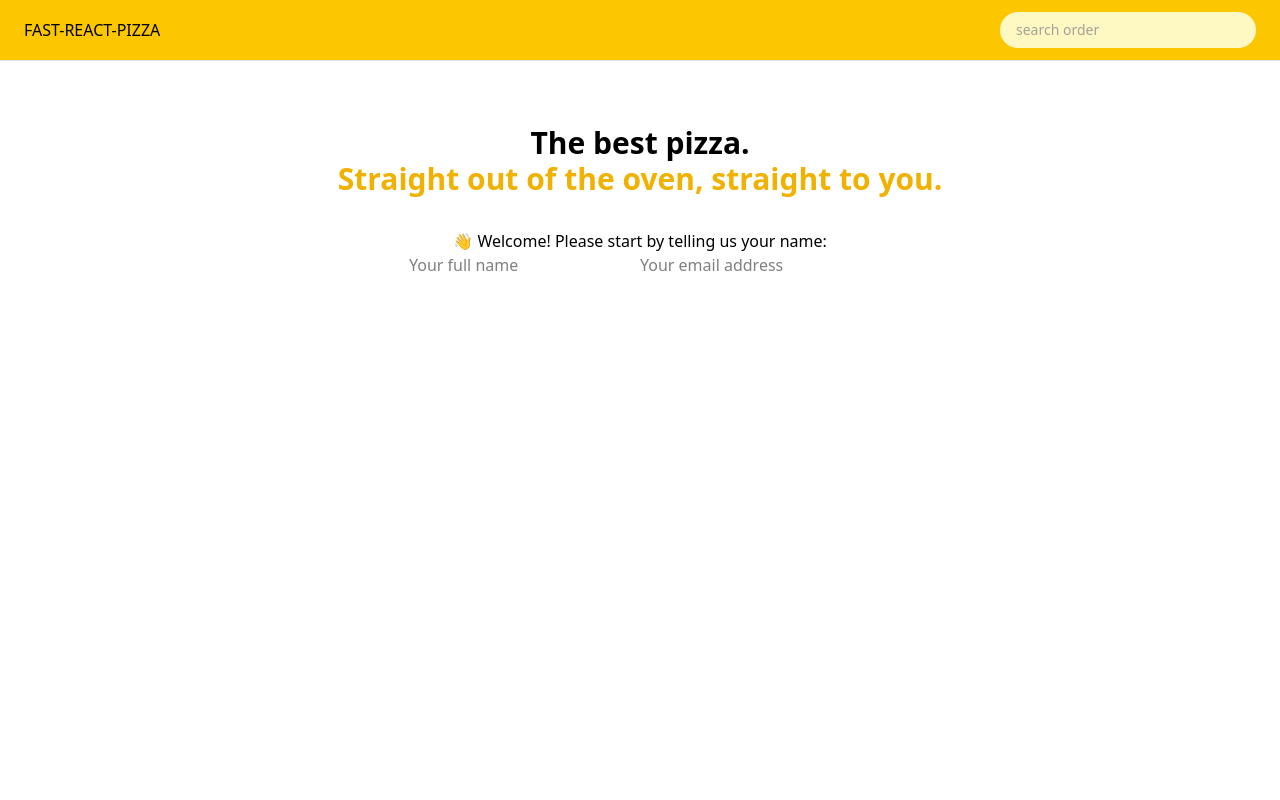
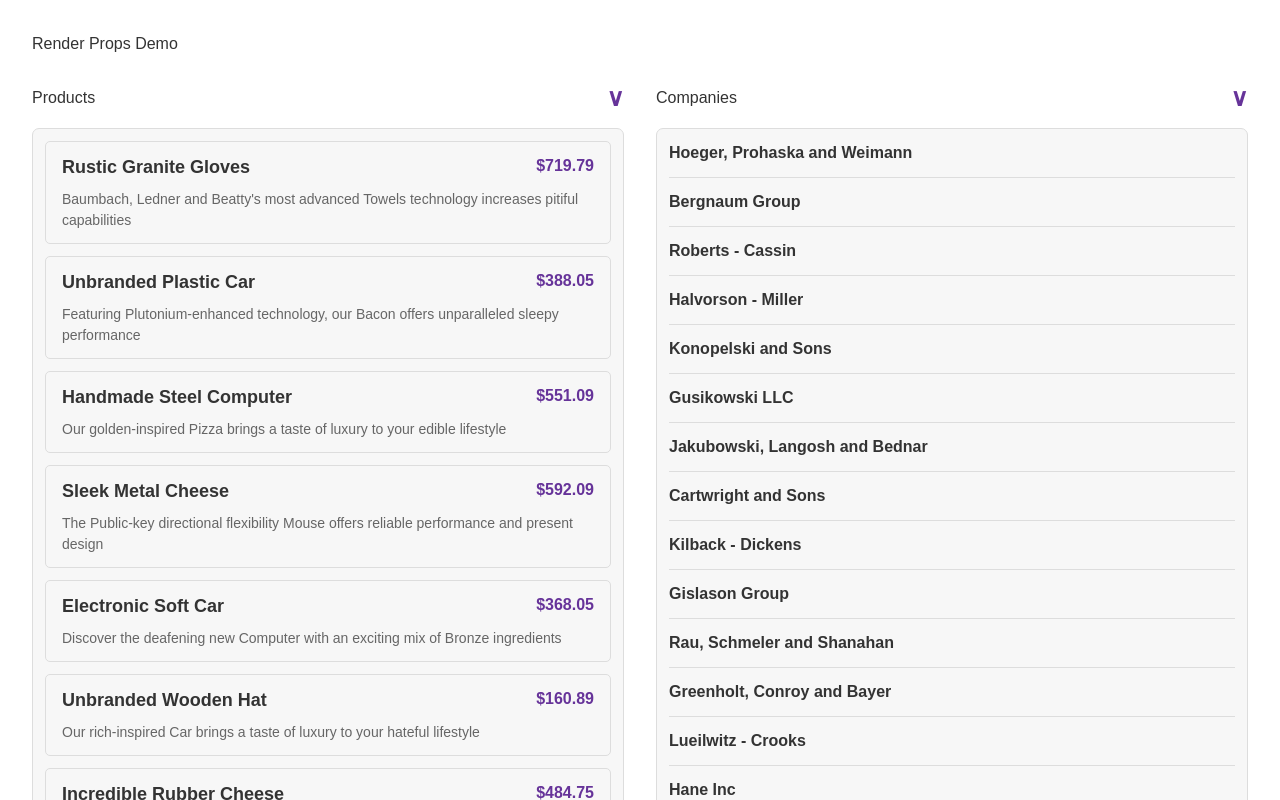
Before and after one commit to dineshsdk1201/fast-react-pizza-v1, a React (Vite) app: page / in a window 1280 px wide. Shown: the top 800 px of the page. Built offline with nearby package versions, Linux system fonts and the light colour scheme.

Commit message:
add render props pattern example code

```diff
--- a/package.json
+++ b/package.json
@@ -20,6 +20,7 @@
   },
   "devDependencies": {
     "@eslint/js": "^9.25.0",
+    "@faker-js/faker": "^9.9.0",
     "@types/react": "^19.1.2",
     "@types/react-dom": "^19.1.2",
     "@vitejs/plugin-react": "^4.4.1",
--- a/src/App.jsx
+++ b/src/App.jsx
@@ -1,47 +1,109 @@
-import { createBrowserRouter, RouterProvider } from "react-router-dom";
-import Home from "./ui/Home";
-import Menu, { loader as menuLoader } from "./features/menu/Menu";
-import Cart from "./features/cart/Cart";
-import CreateOrder, {
-  action as createOrderAction,
-} from "./features/order/CreateOrder";
-import Order, { loader as loadOrder } from "./features/order/Order";
-import { action as updateOrderAction } from "./features/order/UpdateOrder";
-import AppLayout from "./ui/AppLayout";
-import Error from "./ui/Error";
-function App() {
-  const router = createBrowserRouter([
-    {
-      element: <AppLayout />,
-      errorElement: <Error />,
-      children: [
-        {
-          path: "/",
-          element: <Home />,
-        },
-        {
-          path: "/menu",
-          element: <Menu />,
-          loader: menuLoader,
-          errorElement: <Error />,
-        },
-        { path: "/cart", element: <Cart /> },
-        {
-          path: "/order/new",
-          element: <CreateOrder />,
-          action: createOrderAction,
-        },
-        {
-          path: "/order/:orderId",
-          element: <Order />,
-          loader: loadOrder,
-          action: updateOrderAction,
-        },
-      ],
-    },
-  ]);
+import { useState } from "react";
+import { faker } from "@faker-js/faker";
+import "./style.css";
 
-  return <RouterProvider router={router} />;
+const products = Array.from({ length: 20 }, () => {
+  return {
+    productName: faker.commerce.productName(),
+    description: faker.commerce.productDescription(),
+    price: faker.commerce.price()
+  };
+});
+
+const companies = Array.from({ length: 15 }, () => {
+  return {
+    companyName: faker.company.name(),
+    phrase: faker.company.catchPhrase()
+  };
+});
+
+function ProductItem({ product }) {
+  return (
+    <li className="product">
+      <p className="product-name">{product.productName}</p>
+      <p className="product-price">${product.price}</p>
+      <p className="product-description">{product.description}</p>
+    </li>
+  );
 }
 
-export default App;
+function CompanyItem({ company, defaultVisibility }) {
+  const [isVisible, setIsVisisble] = useState(defaultVisibility);
+
+  return (
+    <li
+      className="company"
+      onMouseEnter={() => setIsVisisble(true)}
+      onMouseLeave={() => setIsVisisble(false)}
+    >
+      <p className="company-name">{company.companyName}</p>
+      {isVisible && (
+        <p className="company-phrase">
+          <strong>About:</strong> {company.phrase}
+        </p>
+      )}
+    </li>
+  );
+}
+
+function List({ title, items, render }) {
+  const [isOpen, setIsOpen] = useState(true);
+  const [isCollapsed, setIsCollapsed] = useState(false);
+
+  const displayItems = isCollapsed ? items.slice(0, 3) : items;
+
+  function toggleOpen() {
+    setIsOpen((isOpen) => !isOpen);
+    setIsCollapsed(false);
+  }
+
+  return (
+    <div className="list-container">
+      <div className="heading">
+        <h2>{title}</h2>
+        <button onClick={toggleOpen}>
+          {isOpen ? <span>&or;</span> : <span>&and;</span>}
+        </button>
+      </div>
+      {isOpen && <ul className="list">{displayItems.map(render)}</ul>}
+
+      <button onClick={() => setIsCollapsed((isCollapsed) => !isCollapsed)}>
+        {isCollapsed ? `Show all ${items.length}` : "Show less"}
+      </button>
+    </div>
+  );
+}
+
+
+
+
+export default function App() {
+  return (
+    <div>
+      <h1>Render Props Demo</h1>
+
+      <div className="col-2">
+        <List
+          title="Products"
+          items={products}
+          render={(product) => (
+            <ProductItem key={product.productName} product={product} />
+          )}
+        />
+
+        <List
+          title="Companies"
+          items={companies}
+          render={(company) => (
+            <CompanyItem
+              key={company.companyName}
+              company={company}
+              defaultVisibility={false}
+            />
+          )}
+        />
+      </div>
+
+    </div>
+  );
+}
--- /dev/null
+++ b/src/style.css
@@ -0,0 +1,117 @@
+* {
+  margin: 0;
+  padding: 0;
+  box-sizing: border-box;
+}
+
+body {
+  font-family: sans-serif;
+  margin: 32px;
+  color: #333;
+}
+
+h1 {
+  margin-bottom: 24px;
+}
+
+.col-2 {
+  display: flex;
+  gap: 32px;
+}
+
+.col-2 > * {
+  width: 50%;
+}
+
+.list {
+  list-style: none;
+  display: flex;
+  flex-direction: column;
+  gap: 12px;
+  background-color: #f7f7f7;
+  padding: 12px;
+  border-radius: 7px;
+  border: 1px solid #ddd;
+}
+
+.list-container {
+  width: 100%;
+}
+
+.list-container > button {
+  display: none;
+}
+
+.list-container:has(.list) > button {
+  display: block;
+  width: 100px;
+  margin: 16px auto 0 auto;
+
+  background-color: rebeccapurple;
+  color: white;
+  padding: 8px 12px;
+  border: none;
+  border-radius: 100px;
+  cursor: pointer;
+}
+
+.heading {
+  display: flex;
+  align-items: center;
+  justify-content: space-between;
+  margin-bottom: 12px;
+}
+
+.heading button {
+  font-size: 24px;
+  color: rebeccapurple;
+  font-weight: bold;
+  background: none;
+  border: none;
+  cursor: pointer;
+}
+
+.product {
+  display: grid;
+  grid-template-columns: 1fr 64px;
+  gap: 8px;
+  border: 1px solid #ddd;
+  border-radius: 5px;
+  padding: 12px 16px;
+}
+
+.product-name {
+  font-size: 18px;
+  font-weight: 700;
+}
+
+.product-price {
+  text-align: right;
+  font-weight: 700;
+  color: rebeccapurple;
+}
+
+.product-description {
+  grid-column: -1 /1;
+  font-size: 14px;
+  color: #666;
+}
+
+.company {
+  padding-bottom: 12px;
+  border-bottom: 1px solid #ddd;
+
+  /* border: 1px solid rebeccapurple;
+    border-radius: 5px;
+    padding: 12px 16px; */
+}
+
+.company-name {
+  font-weight: 700;
+}
+
+.company-phrase {
+  margin-top: 6px;
+  font-size: 14px;
+  color: rebeccapurple;
+}
```
Also changed, not shown: 1 other file (tests, documents, lock files or other folders).
